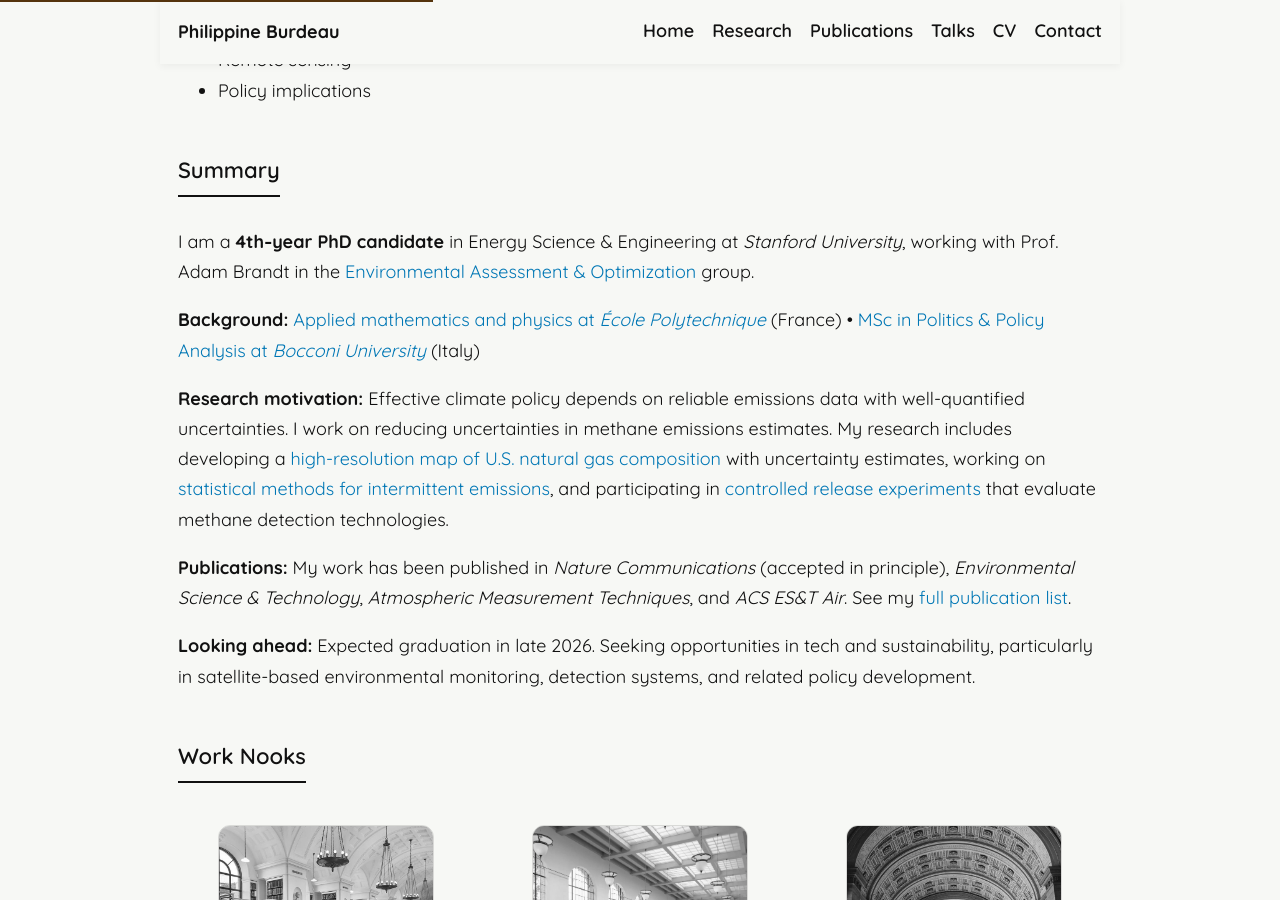
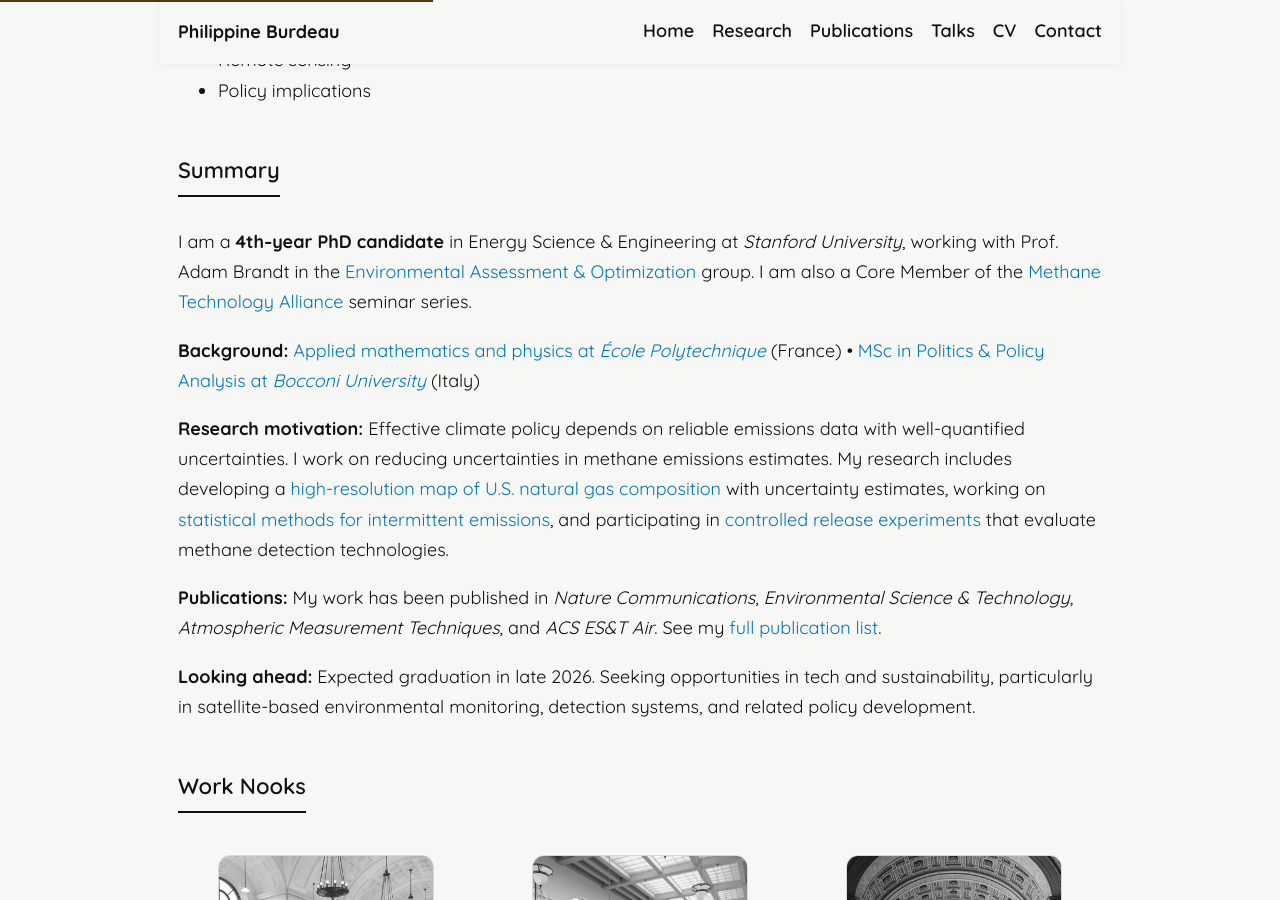
Before and after one commit to pburdeau/pburdeau.github.io, a Jekyll site: the page built from index.md, in a window 1280 px wide and 900 px high, scrolled down 332 px. Built offline with Jekyll 4.4.1, drawn with Linux system fonts in a browser that asks for light colours.

Commit message:
Update personal and research information in index.md

```diff
--- a/index.md
+++ b/index.md
@@ -28,13 +28,13 @@ permalink: /
 
 <div class="h2">Summary</div>
 
-<p>I am a <strong>4th‑year PhD candidate</strong> in Energy Science & Engineering at <em>Stanford University</em>, working with Prof. Adam Brandt in the <a href="https://eao.stanford.edu/" target="_blank" rel="noopener">Environmental Assessment & Optimization</a> group.</p>
+<p>I am a <strong>4th‑year PhD candidate</strong> in Energy Science & Engineering at <em>Stanford University</em>, working with Prof. Adam Brandt in the <a href="https://eao.stanford.edu/" target="_blank" rel="noopener">Environmental Assessment & Optimization</a> group. I am also a Core Member of the <a href="https://www.youtube.com/c/MethaneEmissionsTechnologyAlliance" target="_blank" rel="noopener">Methane Technology Alliance</a> seminar series.</p>
 
 <p><strong>Background:</strong> <a href="https://programmes.polytechnique.edu/en/ingenieur-polytechnicien-program/ingenieur-polytechnicien-program" target="_blank" rel="noopener">Applied mathematics and physics at <em>École Polytechnique</em></a> (France) • <a href="https://www.unibocconi.it/en/programs/master-science/politics-and-policy-analysis" target="_blank" rel="noopener">MSc in Politics & Policy Analysis at <em>Bocconi University</em></a> (Italy)</p>
 
 <p><strong>Research motivation:</strong> Effective climate policy depends on reliable emissions data with well-quantified uncertainties. I work on reducing uncertainties in methane emissions estimates. My research includes developing a <a href="/research#gas-composition">high-resolution map of U.S. natural gas composition</a> with uncertainty estimates, working on <a href="/research#statistical-inference">statistical methods for intermittent emissions</a>, and participating in <a href="/research#technology-evaluation">controlled release experiments</a> that evaluate methane detection technologies.</p>
 
-<p><strong>Publications:</strong> My work has been published in <em>Nature Communications</em> (accepted in principle), <em>Environmental Science & Technology</em>, <em>Atmospheric Measurement Techniques</em>, and <em>ACS ES&T Air</em>. See my <a href="/publications/">full publication list</a>.</p>
+<p><strong>Publications:</strong> My work has been published in <em>Nature Communications</em>, <em>Environmental Science & Technology</em>, <em>Atmospheric Measurement Techniques</em>, and <em>ACS ES&T Air</em>. See my <a href="/publications/">full publication list</a>.</p>
 
 <p><strong>Looking ahead:</strong> Expected graduation in late 2026. Seeking opportunities in tech and sustainability, particularly in satellite-based environmental monitoring, detection systems, and related policy development.</p>
 
```
